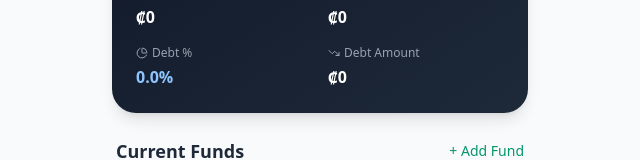
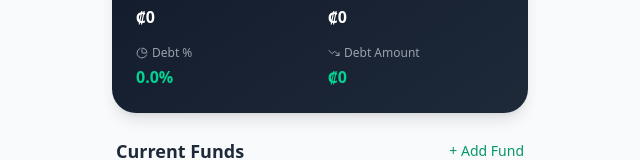
Before and after one commit to fufales/finance-agent-ai-frontend, a React (Vite) app: page / in a window 1280 px wide. Shown: the part 264-424 px from the top of the page, without its empty margins (320-960 px from the left). Built offline with nearby package versions, Linux system fonts and the light colour scheme.

Commit message:
update color rules to debt

```diff
--- a/src/components/SummaryCard.jsx
+++ b/src/components/SummaryCard.jsx
@@ -1,10 +1,20 @@
 import React from 'react';
 import { formatCurrency, formatPercentage } from '../utils/format';
-import { Wallet, TrendingDown, PieChart } from 'lucide-react';
+import { Wallet, TrendingDown, PieChart, AlertTriangle } from 'lucide-react';
 
 const SummaryCard = ({ totals }) => {
   const { totalIncome, totalExpenses, paidExpenses, projectedBalance, availableBalance, debtPercentage, totalFunds, debtExpenses } = totals;
   const isDeficit = projectedBalance < 0;
+
+  const getDebtStatus = (percentage) => {
+    if (percentage > 50) return { color: 'text-red-600', showIcon: true };
+    if (percentage > 45) return { color: 'text-red-500', showIcon: false };
+    if (percentage > 40) return { color: 'text-orange-600', showIcon: false };
+    if (percentage > 30) return { color: 'text-orange-400', showIcon: false };
+    return { color: 'text-emerald-400', showIcon: false };
+  };
+
+  const { color: debtColor, showIcon: showDebtAlert } = getDebtStatus(debtPercentage);
 
   return (
     <div className="relative bg-gradient-to-br from-gray-900 to-gray-800 text-white p-6 rounded-3xl shadow-lg mb-6">
@@ -40,16 +50,17 @@ const SummaryCard = ({ totals }) => {
               <PieChart className="w-3 h-3" />
               Debt %
             </div>
-            <p className={`font-semibold ${debtPercentage > 30 ? 'text-yellow-400' : 'text-blue-300'}`}>
+            <div className={`flex items-center gap-1 font-semibold ${debtColor}`}>
               {formatPercentage(debtPercentage)}
-            </p>
+              {showDebtAlert && <AlertTriangle className="w-4 h-4" />}
+            </div>
           </div>
           <div>
             <div className="flex items-center gap-1 text-gray-400 text-xs mb-1">
               <TrendingDown className="w-3 h-3" />
               Debt Amount
             </div>
-            <p className="font-semibold text-white">{formatCurrency(debtExpenses)}</p>
+            <p className={`font-semibold ${debtColor}`}>{formatCurrency(debtExpenses)}</p>
           </div>
         </div>
       </div>
```
